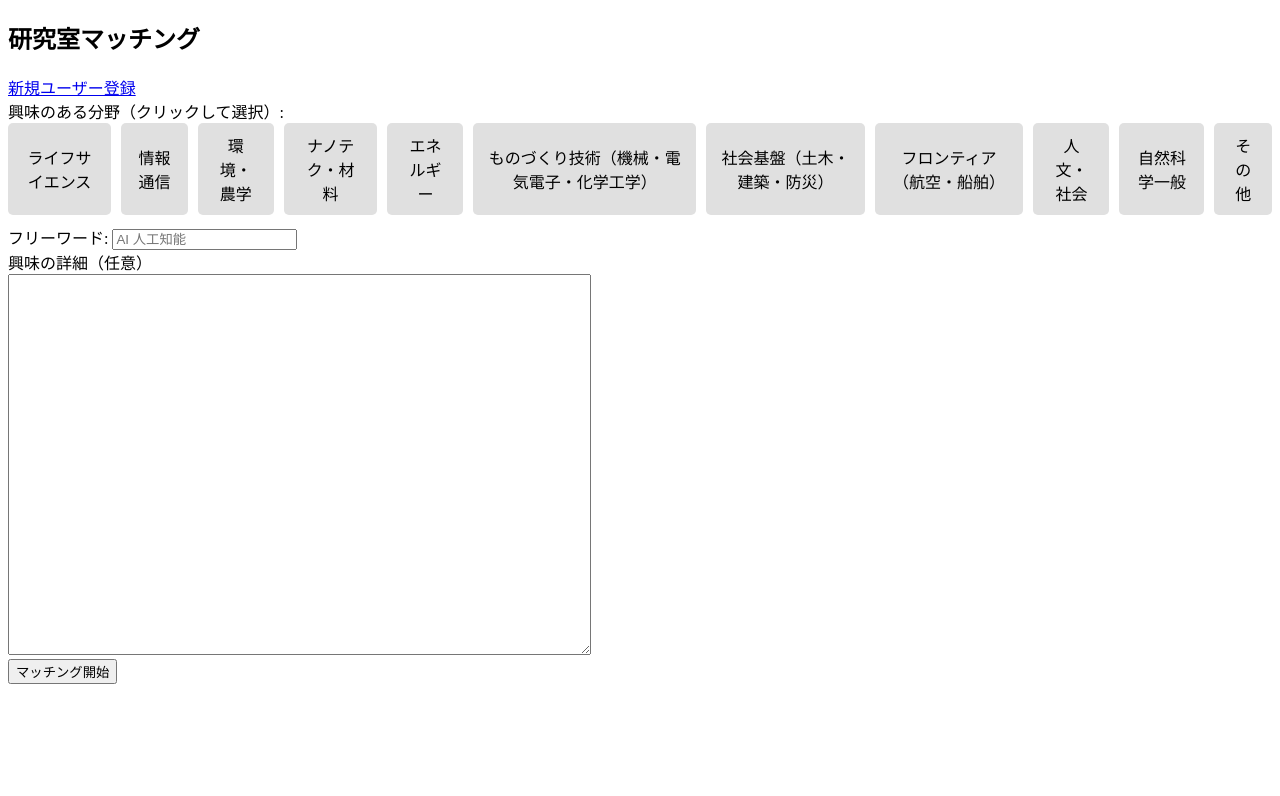
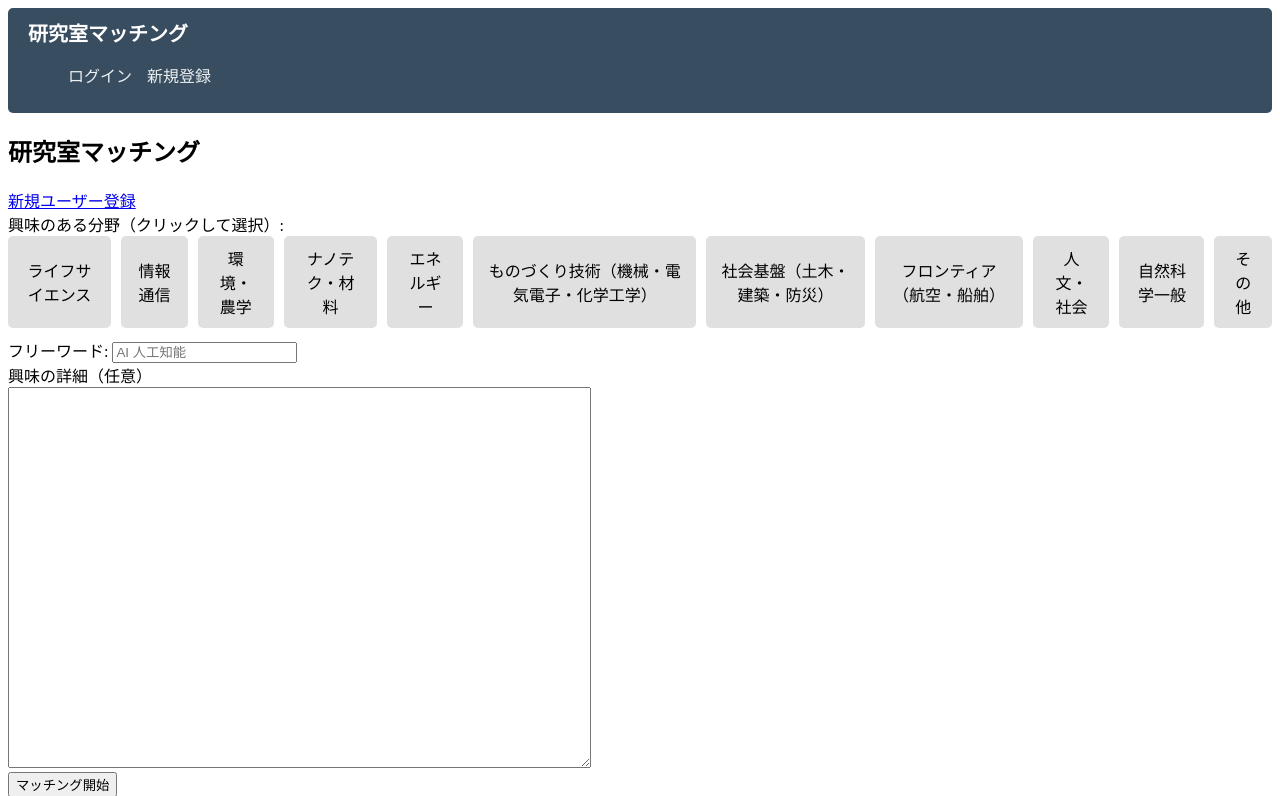
Before and after one commit to ta0ta0-star/curiosity_lab, a Flask app: page / in a window 1280 px wide. Shown: the top 796 px of the page. Before the commit the page ends 684 px from the top, so only its background shows below. Run offline with Flask 3, Linux system fonts and the light colour scheme.

Commit message:
Update index.html

```diff
--- a/templates/index.html
+++ b/templates/index.html
@@ -46,7 +46,63 @@
         .tag-input-container{
         margin-top: 10px;
         }
+        .navbar {
+            display: flex;
+            justify-content: space-between;
+            align-items: center;
+            background-color: #394d61;
+            padding: 10px 20px;
+            border-radius: 5px;
+            margin-bottom: 20px;
+        }
+        .navbar-brand {
+            color: white;
+            font-size: 20px;
+            font-weight: bold;
+            text-decoration: none;
+        }
+        .navbar-nav {
+            display: flex;
+            gap: 15px;
+        }
+        .nav-link {
+            color: #ecf0f1;
+            text-decoration: none;
+        }
+        .nav-link:hover {
+            color: #3498db;
+        }
     </style>
+    <nav class="navbar navbar-expand-lg navbar-light bg-light">
+        <div class="container">
+            <a class="navbar-brand" href="{{ url_for('index') }}">研究室マッチング</a>
+            <!-- <button class="navbar-toggler" type="button" data-bs-toggle="collapse" data-bs-target="#navbarNav"> -->
+                <span class="navbar-toggler-icon"></span>
+            </button>
+            <div class="collapse navbar-collapse" id="navbarNav">
+                <ul class="navbar-nav ms-auto">
+                    {% if g.user %}
+                        <span class="nav-link">{{ g.user['name'] }}さん</span>
+                        <a class="nav-link" href="{{ url_for('profile') }}">マイページ</a>
+                    {% if g.user.id == 1 %}
+                        <a class="nav-link" href="{{ url_for('list_users') }}">ユーザー一覧</a>
+                        <!-- <a class="nav-link" href="{{ url_for('list_labs') }}">研究室一覧</a>
+                        <a class="nav-link" href="{{ url_for('list_curiosities') }}">研究室の興味一覧</a>
+                        <a class="nav-link" href="{{ url_for('list_user_curiosities') }}">ユーザーの興味一覧</a>
+                        <a class="nav-link" href="{{ url_for('list_matching') }}">マッチング一覧</a>
+                        <a class="nav-link" href="{{ url_for('list_matching_result') }}">マッチング結果一覧</a>
+                        <a class="nav-link" href="{{ url_for('list_matching_result_detail') }}">マッチング結果詳細一覧</a> -->
+                    {% endif %}
+                        <a class="nav-link" href="{{ url_for('logout') }}">ログアウト</a>
+                    {% else %}
+                        <a class="nav-link" href="{{ url_for('login') }}">ログイン</a>
+                        <a class="nav-link" href="{{ url_for('register_user') }}">新規登録</a>
+                    {% endif %}
+                </ul>
+            </div>
+        </div>
+    </nav>
+
 </head>
 <body>
     <h2>研究室マッチング</h2>
```
